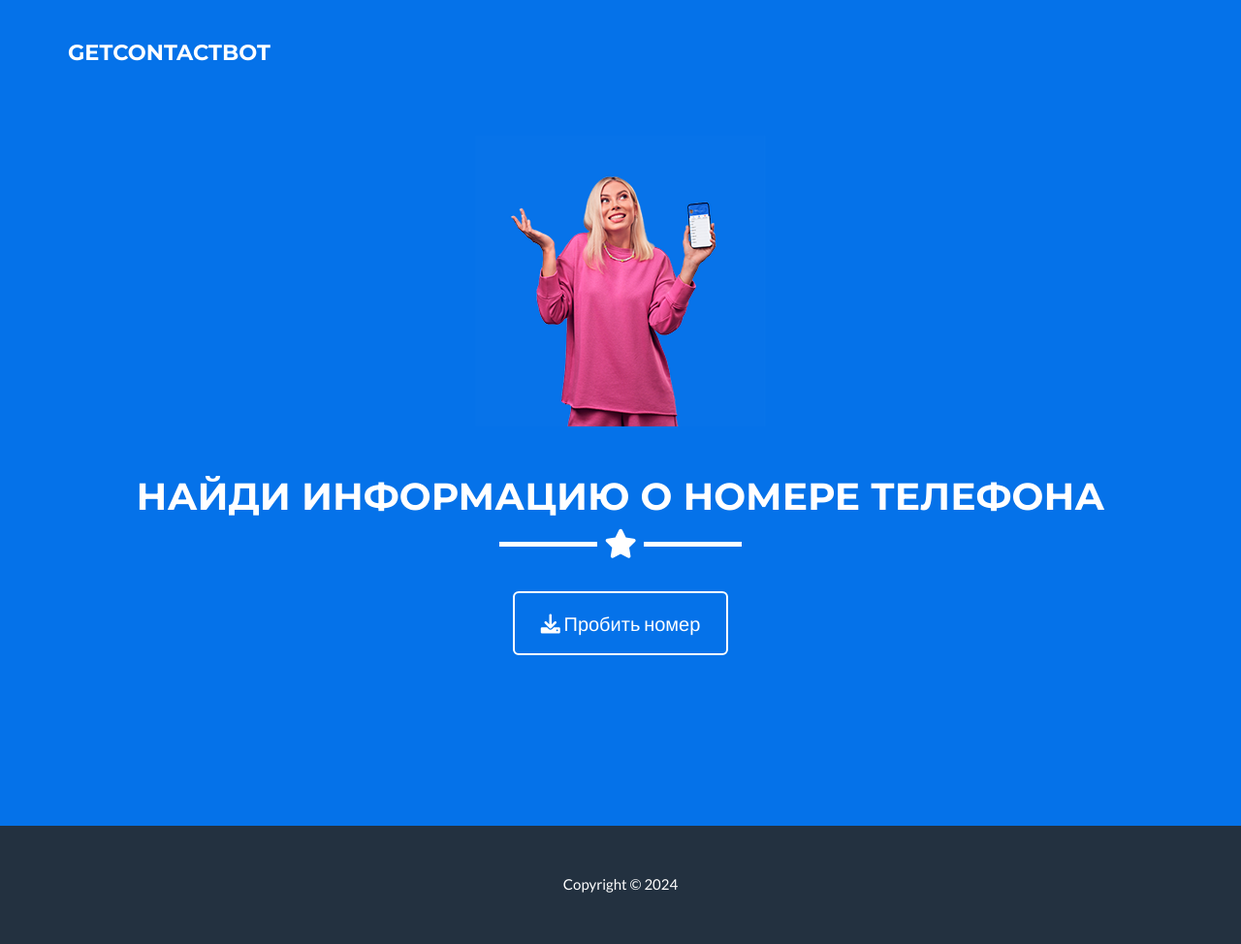
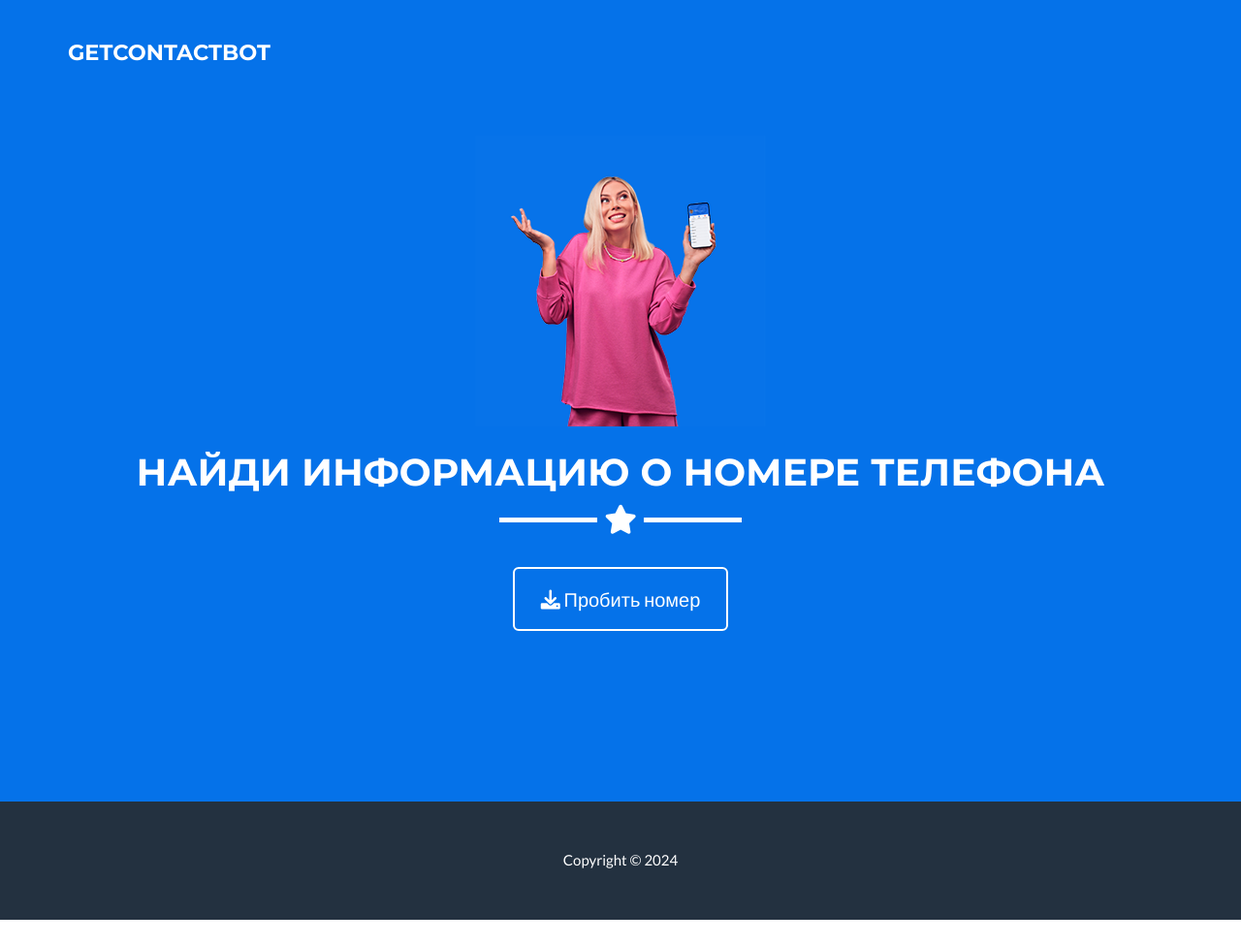
Before and after one commit to getcontactbot/getcontactbot.github.io, a Jekyll site: the page built from index.html, in a window 1280 px wide and 974 px high. Shown: the whole window at 97% size. Built offline with Jekyll 4.4.1, drawn with Linux system fonts in a browser that asks for light colours.

Commit message:
Update main.css

```diff
--- a/_includes/css/main.css
+++ b/_includes/css/main.css
@@ -112,7 +112,7 @@ header .intro-text .skills {
 @media(min-width:768px) {
     header .container {
         padding-top: 140px;
-        padding-bottom: 30px;
+        padding-bottom: 5px;
     }
 
     header .intro-text .name {
```
